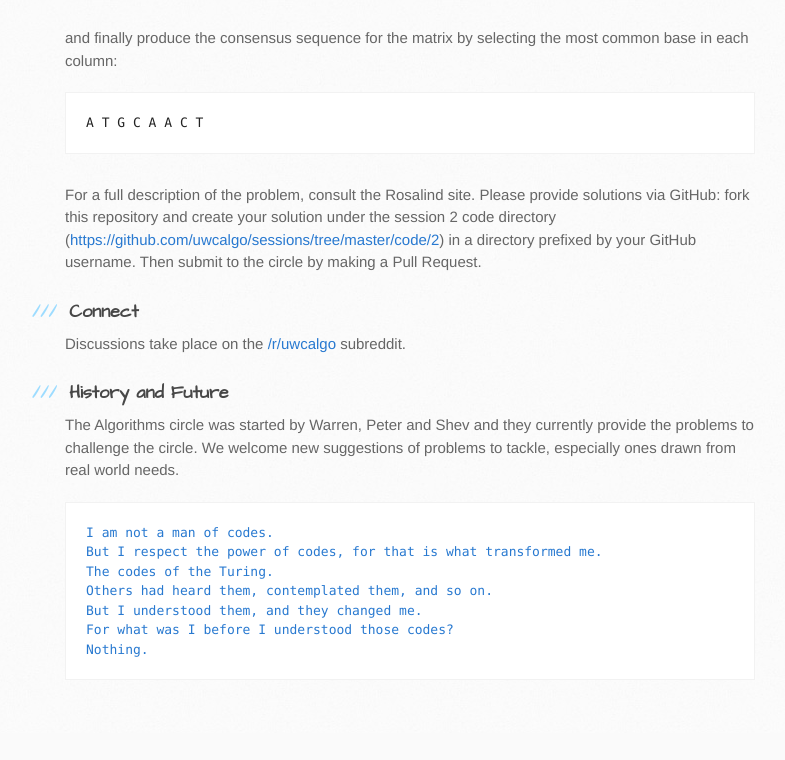
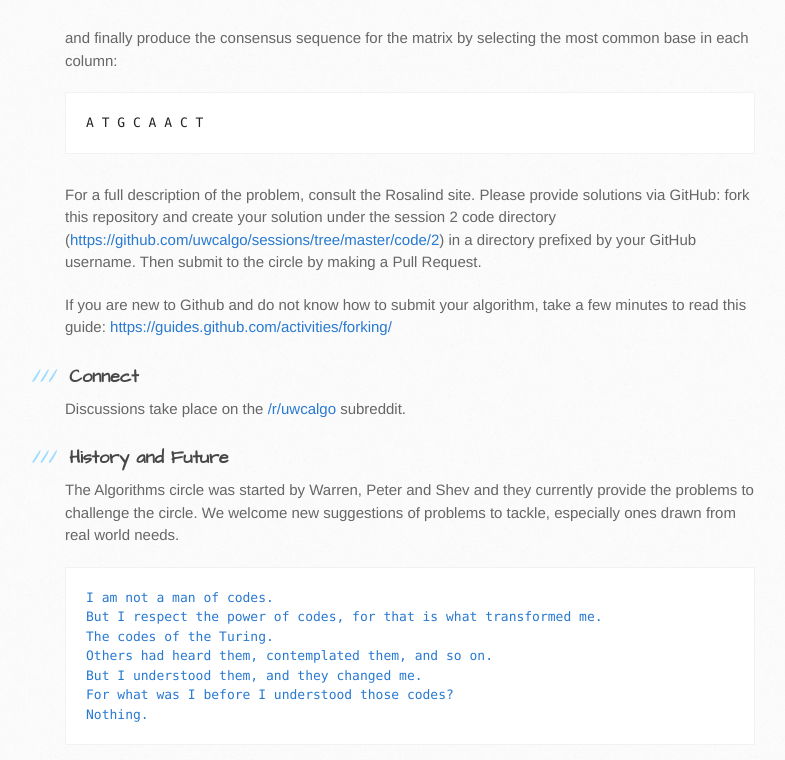
Before and after one commit to uwcalgo/sessions, a plain HTML site: page index.html in a window 1280 px wide. Shown: the part 917-1677 px from the top of the page, without its empty margins (105-890 px from the left). Before the commit the page ends 1650 px from the top, so only its background shows below. Drawn offline with Linux system fonts and the light colour scheme.

Commit message:
added fork/pull guide
Added a link to a guide about forking and making a pull request.

```diff
--- a/index.html
+++ b/index.html
@@ -73,6 +73,8 @@ repository and create your solution under the session 2 code directory
 (<a href="https://github.com/uwcalgo/sessions/tree/master/code/2">https://github.com/uwcalgo/sessions/tree/master/code/2</a>) in
 a directory prefixed by your GitHub username. Then submit to the circle by making a Pull Request.</p>
 
+<p>If you are new to Github and do not know how to submit your algorithm, take a few minutes to read this guide: <a target="_blank" href="https://guides.github.com/activities/forking/">https://guides.github.com/activities/forking/</a></p>
+
 <h3>
   <a id="connect" class="anchor" href="#connect" aria-hidden="true">
     <span class="octicon octicon-link"></span>
```
